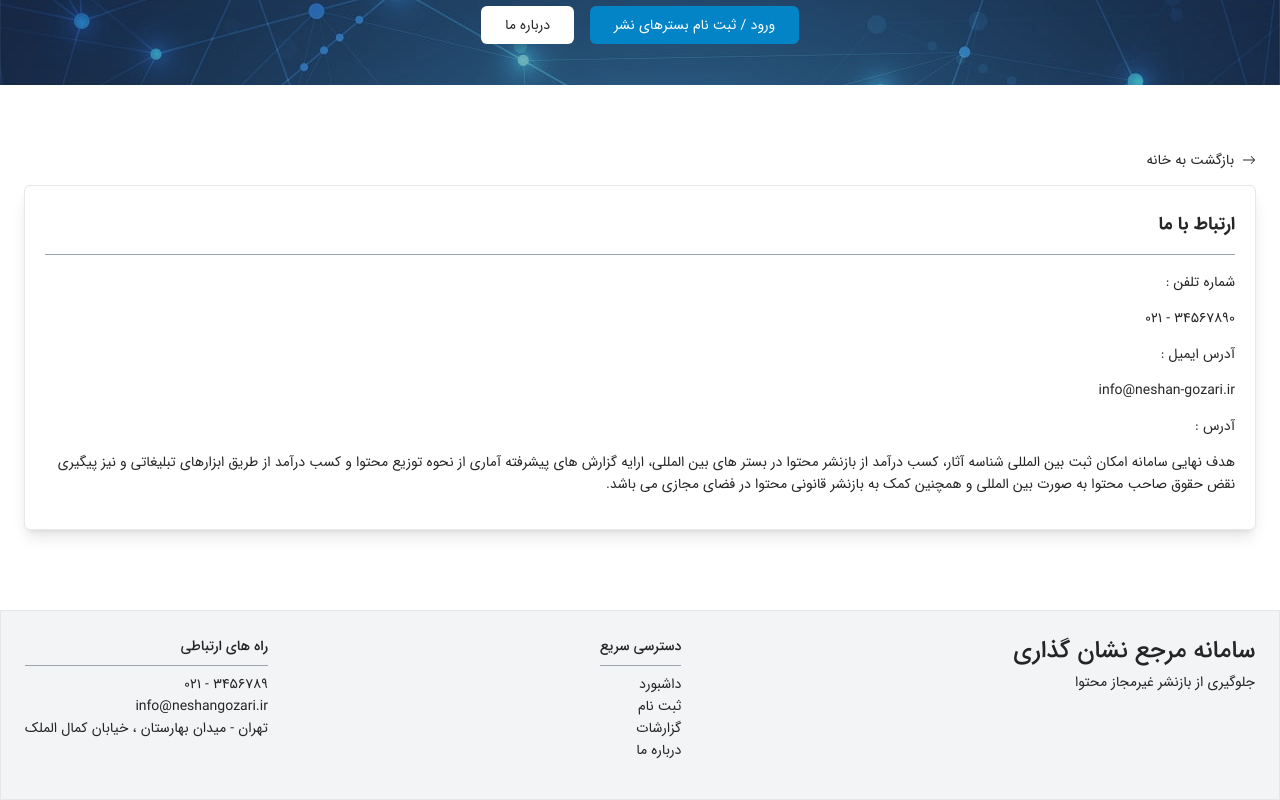
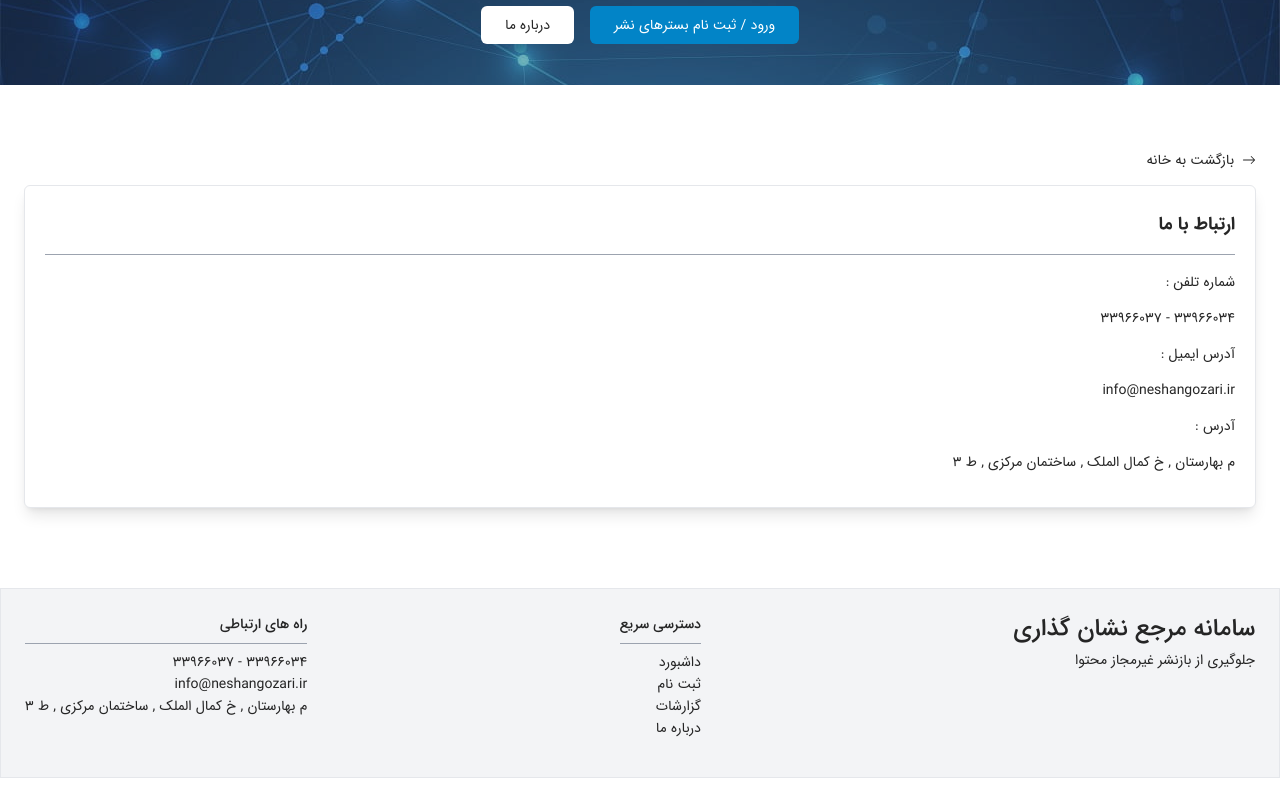
Before and after one commit to alitnp/neshan-gozari, a Next.js app: page /contact in a window 1280 px wide. Shown: the part 341-1141 px from the top of the page. After the commit the page ends 1119 px from the top, so only its background shows below. Built offline with nearby package versions, Linux system fonts and the light colour scheme.

Commit message:
address changed

```diff
--- a/components/home/footer/Footer.js
+++ b/components/home/footer/Footer.js
@@ -32,9 +32,11 @@ const Footer = () => {
 					</div>
 					<div className=''>
 						<h4 className='border-b border-gray-400 pb-2'>راه های ارتباطی</h4>
-						<p className='mb-0'>۳۴۵۶۷۸۹ - ۰۲۱</p>
+						<p className='mb-0'>33966034 - 33966037</p>
 						<p className='mb-0'>info@neshangozari.ir</p>
-						<p className='mb-0'>تهران - ميدان بهارستان ، خيابان كمال الملك</p>
+						<p className='mb-0'>
+							م بهارستان , خ کمال الملک , ساختمان مرکزی , ط 3
+						</p>
 					</div>
 				</div>
 			</Container>
--- a/pages/contact.js
+++ b/pages/contact.js
@@ -20,17 +20,11 @@ const Contact = () => {
 						<ContentTitle title='ارتباط با ما' />
 						<div className=''>
 							<p className=''>شماره تلفن : </p>
-							<p className=''>34567890 - 021</p>
+							<p className=''>33966034 - 33966037</p>
 							<p className=''>آدرس ایمیل : </p>
-							<p className=''>info@neshan-gozari.ir</p>
+							<p className=''>info@neshangozari.ir</p>
 							<p className=''>آدرس : </p>
-							<p>
-								هدف نهایی سامانه امکان ثبت بین المللی شناسه آثار، کسب درآمد از
-								بازنشر محتوا در بستر های بین المللی، ارایه گزارش های پیشرفته
-								آماری از نحوه توزیع محتوا و کسب درآمد از طریق ابزارهای تبلیغاتی
-								و نیز پیگیری نقض حقوق صاحب محتوا به صورت بین المللی و همچنین کمک
-								به بازنشر قانونی محتوا در فضای مجازی می باشد.
-							</p>
+							<p>م بهارستان , خ کمال الملک , ساختمان مرکزی , ط 3</p>
 						</div>
 					</ContentCard>
 				</div>
--- a/pages/guide.js
+++ b/pages/guide.js
@@ -2,7 +2,6 @@ import Article from 'components/guide/Article';
 import CodesTable from 'components/guide/CodesTable';
 import DownloadButton from 'components/guide/DownloadButton';
 import Element from 'components/guide/Element';
-import H1 from 'components/guide/H1';
 import H2 from 'components/guide/H2';
 import H3 from 'components/guide/H3';
 import H4 from 'components/guide/H4';
```
